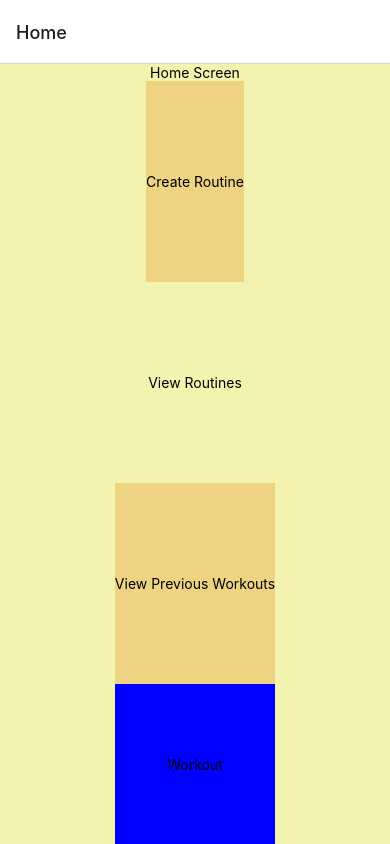
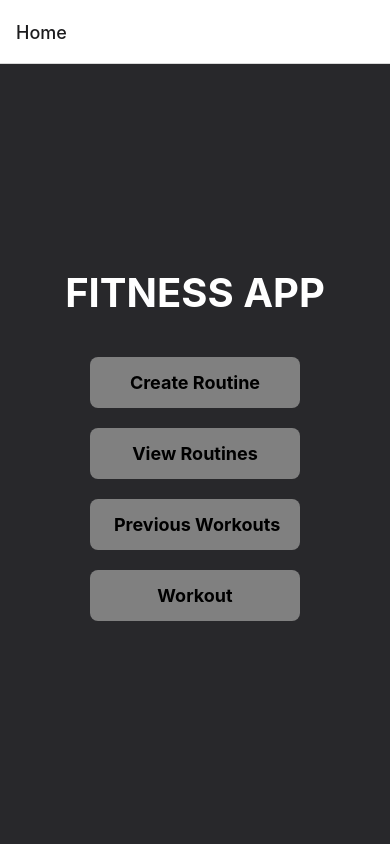
Before and after one commit to phill52/GymApp, a React Native app: screen /Home in a window 390 px wide. Built offline with nearby package versions, Linux system fonts and the light colour scheme; what react-native-navigation would draw is missing.

Commit message:
UI?UX design is a bit better

```diff
--- a/pages/CreateRoutine.js
+++ b/pages/CreateRoutine.js
@@ -1,5 +1,5 @@
 import React, { useState } from "react";
-import { View, Text, TextInput, Button, ScrollView } from "react-native";
+import { View, Text, TextInput, Button, ScrollView, StyleSheet } from "react-native";
 
 export default function CreateRoutineScreen({ navigation }) {
     const [routineName, setRoutineName] = useState("");
@@ -13,13 +13,10 @@ export default function CreateRoutineScreen({ navigation }) {
             setExercises({ ...exercises, [newDayName]: [] });
             setNewDayName("");
         }
-        console.log(exercises);
     };
 
     const addExercise = (day) => {
-        // Destructure the new exercise details from the exercises state
-        const { newExerciseName, newSets, newReps } =
-            exercises[day]?.newExercise || {};
+        const { newExerciseName, newSets, newReps } = exercises[day]?.newExercise || {};
 
         if (newExerciseName && newSets > 0 && newReps > 0) {
             const newExercise = {
@@ -29,15 +26,13 @@ export default function CreateRoutineScreen({ navigation }) {
             };
 
             setExercises((prevExercises) => {
-                // Get the current exercises for the day, or initialize as an empty array
                 const currentExercises = prevExercises[day]?.exercises || [];
-
                 return {
                     ...prevExercises,
                     [day]: {
                         ...prevExercises[day],
                         exercises: [...currentExercises, newExercise],
-                        newExercise: {}, // Reset the newExercise object
+                        newExercise: {},
                     },
                 };
             });
@@ -59,78 +54,57 @@ export default function CreateRoutineScreen({ navigation }) {
 
     return (
         <ScrollView>
-            <View style={{ padding: 20 }}>
-                <Text>Create a New Routine</Text>
+            <View style={styles.container}>
+                <Text style={styles.heading}>Create a New Routine</Text>
+
                 <TextInput
                     placeholder="Routine Name"
                     value={routineName}
                     onChangeText={setRoutineName}
-                    style={{ borderWidth: 1, marginVertical: 10 }}
+                    style={styles.input}
                 />
                 <TextInput
                     placeholder="Day Name"
                     value={newDayName}
                     onChangeText={setNewDayName}
-                    style={{ borderWidth: 1, marginVertical: 10 }}
+                    style={styles.input}
                 />
                 <Button title="Add Day" onPress={addDay} />
+
                 {days.map((day, index) => (
-                    <View key={index}>
-                        <Text>{day}</Text>
+                    <View key={index} style={styles.dayContainer}>
+                        <Text style={styles.dayHeading}>{day}</Text>
+
+                        <View style={styles.exerciseContainer}>
                             <TextInput
                                 placeholder="Exercise Name"
-                            value={
-                                exercises[day]?.newExercise?.newExerciseName ||
-                                ""
-                            }
-                            onChangeText={(text) =>
-                                updateNewExerciseField(
-                                    day,
-                                    "newExerciseName",
-                                    text
-                                )
-                            }
-                            style={{ borderWidth: 1, marginVertical: 10 }}
+                                value={exercises[day]?.newExercise?.newExerciseName || ""}
+                                onChangeText={(text) => updateNewExerciseField(day, "newExerciseName", text)}
+                                style={styles.input}
                             />
+                            <View style={styles.setsRepsInput}>
                                 <TextInput
                                     placeholder="Sets"
-                            value={String(
-                                exercises[day]?.newExercise?.newSets || ""
-                            )}
-                            onChangeText={(text) =>
-                                updateNewExerciseField(
-                                    day,
-                                    "newSets",
-                                    parseInt(text)
-                                )
-                            }
+                                    value={String(exercises[day]?.newExercise?.newSets || "")}
+                                    onChangeText={(text) => updateNewExerciseField(day, "newSets", parseInt(text))}
                                     keyboardType="numeric"
-                            style={{ borderWidth: 1, marginVertical: 10 }}
+                                    style={[styles.input, styles.numericInput]}
                                 />
                                 <TextInput
                                     placeholder="Reps"
-                            value={String(
-                                exercises[day]?.newExercise?.newReps || ""
-                            )}
-                            onChangeText={(text) =>
-                                updateNewExerciseField(
-                                    day,
-                                    "newReps",
-                                    parseInt(text)
-                                )
-                            }
+                                    value={String(exercises[day]?.newExercise?.newReps || "")}
+                                    onChangeText={(text) => updateNewExerciseField(day, "newReps", parseInt(text))}
                                     keyboardType="numeric"
-                            style={{ borderWidth: 1, marginVertical: 10 }}
+                                    style={[styles.input, styles.numericInput]}
                                 />
-                        <Button
-                            title="Add Exercise"
-                            onPress={() => addExercise(day)}
-                        />
+                            </View>
+                            <Button title="Add Exercise" onPress={() => addExercise(day)} />
                             {exercises[day]?.exercises?.map((exercise, exIndex) => (
-                            <Text key={exIndex}>
+                                <Text key={exIndex} style={styles.exerciseText}>
                                     {`${exercise.name} - Sets: ${exercise.sets}, Reps: ${exercise.reps}`}
                                 </Text>
                             ))}
+                        </View>
                     </View>
                 ))}
                 {/* Button to submit the routine */}
@@ -140,3 +114,51 @@ export default function CreateRoutineScreen({ navigation }) {
         </ScrollView>
     );
 }
+
+const styles = StyleSheet.create({
+    container: {
+        padding: 20,
+        backgroundColor: "grey",
+    },
+    heading: {
+        fontSize: 24,
+        fontWeight: "bold",
+        marginBottom: 20,
+    },
+    input: {
+        borderWidth: 1,
+        marginVertical: 10,
+        paddingHorizontal: 10,
+        paddingVertical: 8,
+        borderRadius: 6,
+        backgroundColor: "white"
+    },
+    dayContainer: {
+        marginBottom: 20
+    },
+    dayHeading: {
+        fontSize: 20,
+        fontWeight: "bold",
+        marginBottom: 10,
+    },
+    exerciseContainer: {
+        borderWidth: 1,
+        borderColor: "#ddd",
+        padding: 10,
+        borderRadius: 6,
+    },
+    setsRepsInput: {
+        flexDirection: "row",
+        justifyContent: "space-between",
+        marginBottom: 10,
+    },
+    numericInput: {
+        width: "48%",
+    },
+    exerciseText: {
+        marginBottom: 5,
+    },
+});
+
+// Exporting the CreateRoutineScreen component
+export { CreateRoutineScreen };
--- a/pages/Homescreen.js
+++ b/pages/Homescreen.js
@@ -1,69 +1,73 @@
 import * as React from "react";
-import { View, Text, TouchableOpacity } from "react-native";
+import { View, Text, TouchableOpacity, StyleSheet } from "react-native";
 import { Navigation } from "react-native-navigation";
 
 export default function HomeScreen({ navigation }) {
+    const navigateToScreen = (screenName) => {
+        navigation.navigate(screenName);
+    };
+
     return (
-        <View
-            style={{
-                flex: 1,
-                alignItems: "center",
-                justifyContent: "center",
-                backgroundColor: "#f2f3ae",
-            }}>
-            <Text>Home Screen</Text>
+        <View style={styles.container}>
+            <Text style={styles.heading}>FITNESS APP</Text>
+
             <TouchableOpacity
-                style={{
-                    flex: 1,
-                    alignItems: "center",
-                    justifyContent: "center",
-                    backgroundColor: "#edd382",
-                }}
-                onPress={() => {
-                    navigation.navigate("CreateRoutine");
-                }}>
-                <Text>Create Routine</Text>
+                style={[styles.button, { backgroundColor: "grey" }]}
+                onPress={() => navigateToScreen("CreateRoutine")}>
+                <Text style={[styles.buttonText, { color: "#000000" }]}>Create Routine</Text>
             </TouchableOpacity>
+
             <TouchableOpacity
-                style={{
-                    flex: 1,
-                    alignItems: "center",
-                    justifyContent: "center",
-                    backgroundColor: "#f2f3ae",
-                }}
-                onPress={() => {
-                    navigation.navigate("ViewRoutines");
-                }}>
-                <Text>View Routines</Text>
+                style={[styles.button, { backgroundColor: "grey" }]}
+                onPress={() => navigateToScreen("ViewRoutines")}>
+                <Text style={[styles.buttonText, { color: "#000000" }]}>View Routines</Text>
             </TouchableOpacity>
+
             <TouchableOpacity
-                style={{
-                    flex: 1,
-                    alignItems: "center",
-                    justifyContent: "center",
-                    backgroundColor: "#edd382",
-                }}
-                onPress={() => {
-                    navigation.navigate("ViewPreviousWorkouts");
-                }}>
-                <Text>View Previous Workouts</Text>
+                style={[styles.button, { backgroundColor: "grey" }]}
+                onPress={() => navigateToScreen("ViewPreviousWorkouts")}>
+                <Text style={[styles.buttonText, { color: "#000000" }]}> Previous Workouts</Text>
             </TouchableOpacity>
+
             <TouchableOpacity
-                style={{
-                    alignItems: "center",
-                    justifyContent: "center",
-                    backgroundColor: "blue",
-                    width: "10rem",
-                    height: "10rem",
-                }}
-                onPress={() => {
-                    navigation.navigate("Workout");
-                }}>
-                <Text>Workout</Text>
+                style={[styles.button, { backgroundColor: "grey" }]}
+                onPress={() => navigateToScreen("Workout")}>
+                <Text style={[styles.buttonText, { color: "#000000" }]}>Workout</Text>
             </TouchableOpacity>
         </View>
     );
 }
+
+const styles = StyleSheet.create({
+    container: {
+        flex: 1,
+        alignItems: "center",
+        justifyContent: "center",
+        backgroundColor: "#28282B",
+        padding: 20,
+    },
+    heading: {
+        fontSize: 40,
+        marginBottom: 40,
+        color: "#fff",
+        fontWeight: "bold",
+    },
+    button: {
+        alignItems: "center",
+        justifyContent: "center",
+        padding: 15,
+        borderRadius: 8,
+        marginBottom: 20,
+        width: "60%",
+        maxWidth: 300,
+    },
+    buttonText: {
+        fontSize: 18,
+        fontWeight: "bold",
+        color: "#fff",
+    },
+});
+
 Navigation.registerComponent("HomeScreen", () => HomeScreen);
 
 Navigation.events().registerAppLaunchedListener(() => {
```
Lines whose indentation alone changed are shown as unchanged.
